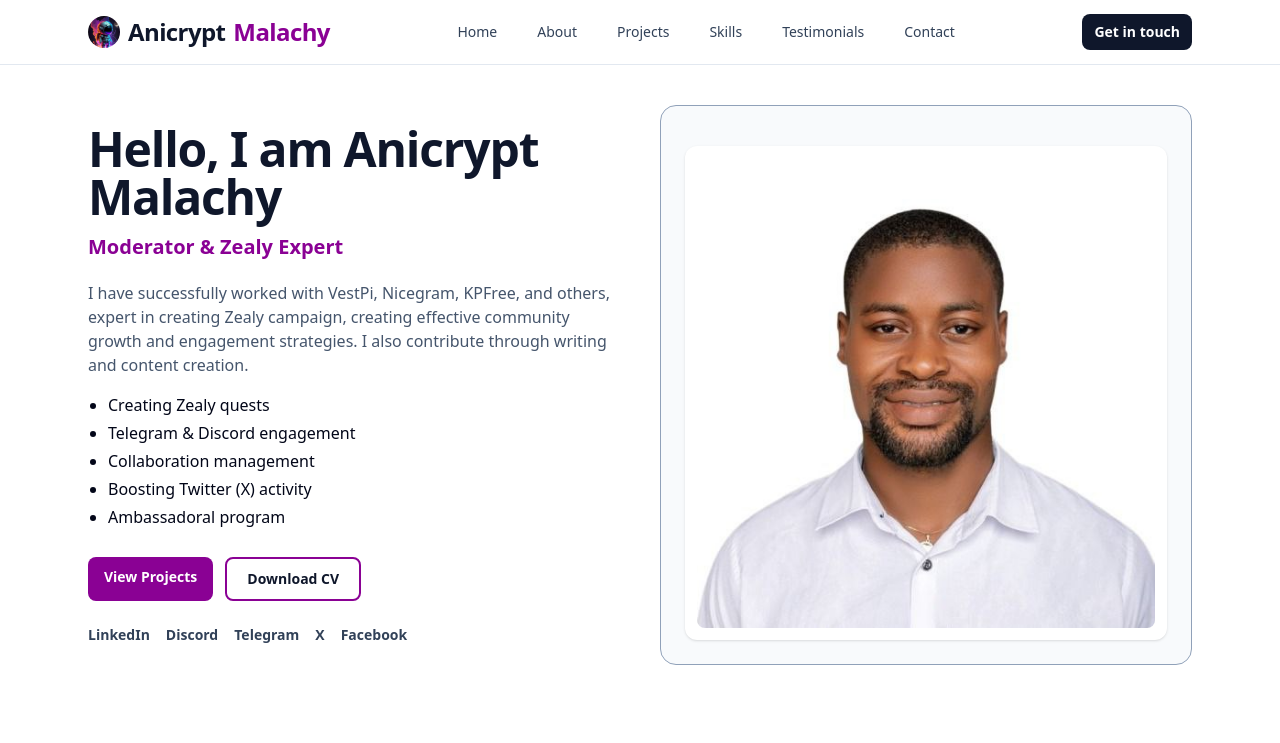
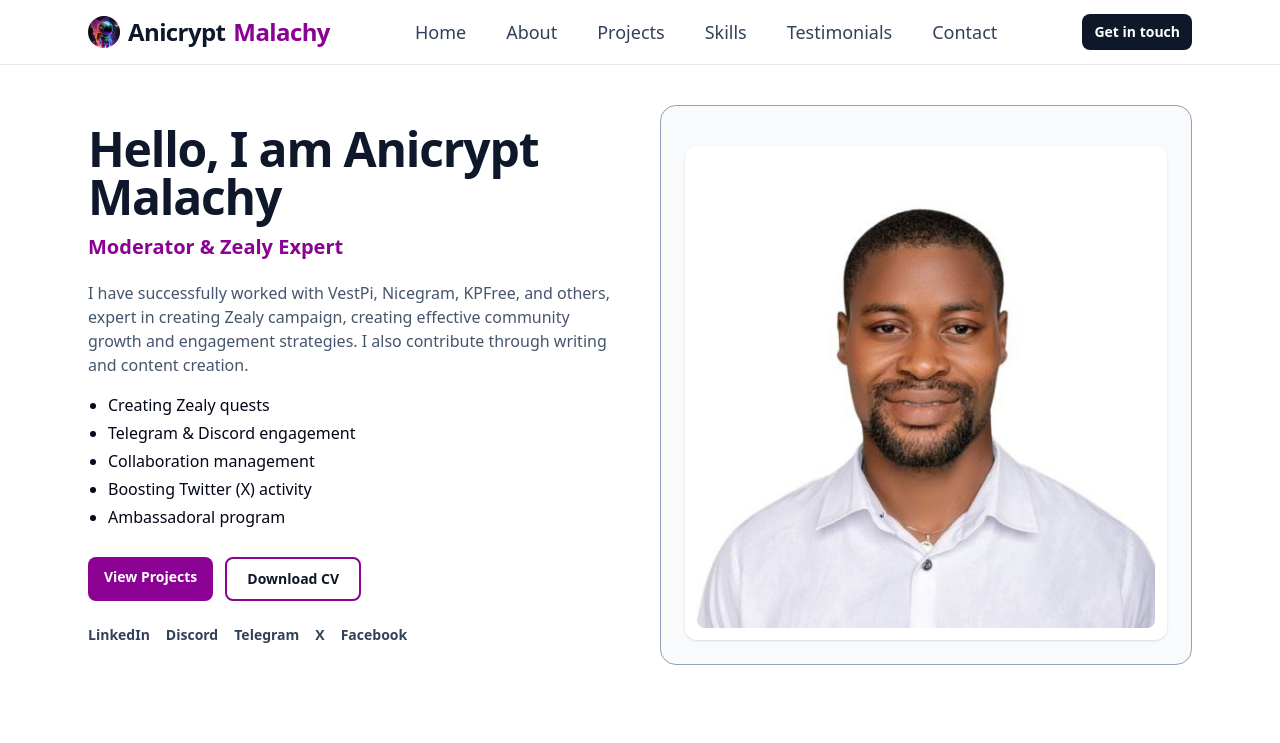
Before and after one commit to Aniefiok-Malachy/Anicrypt, a React (Vite) app: page / in a window 1280 px wide. Shown: the top 743 px of the page. Built offline with nearby package versions, Linux system fonts and the light colour scheme.

Commit message:
initial message

```diff
--- a/src/components/Navbar.jsx
+++ b/src/components/Navbar.jsx
@@ -35,7 +35,7 @@ export default function Navbar() {
             <a
               key={l.href}
               href={l.href}
-              className="text-sm font-medium text-slate-700 hover:text-fuchsia-800"
+              className="text-lg font-medium text-slate-700 hover:text-fuchsia-800"
             >
               {l.label}
             </a>
@@ -66,7 +66,7 @@ export default function Navbar() {
                 key={l.href}
                 href={l.href}
                 onClick={() => setIsOpen(false)}
-                className="text-sm font-medium text-slate-700 hover:text-fuchsia-800"
+                className="text-lg font-medium text-slate-700 hover:text-fuchsia-800"
               >
                 {l.label}
               </a>
```
